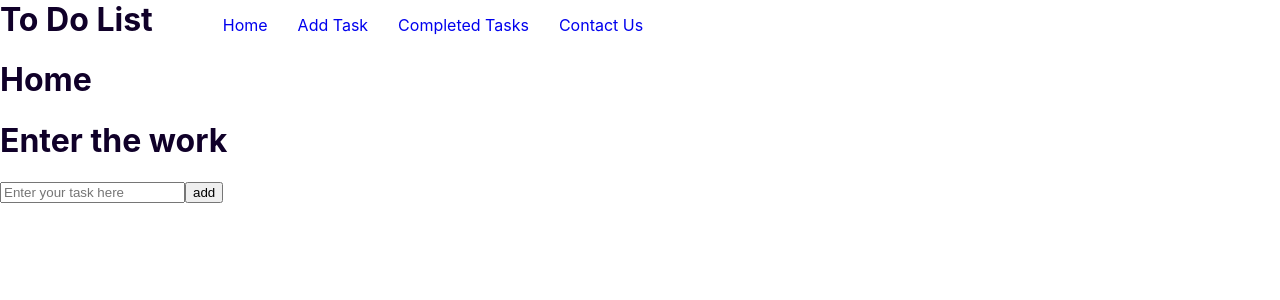
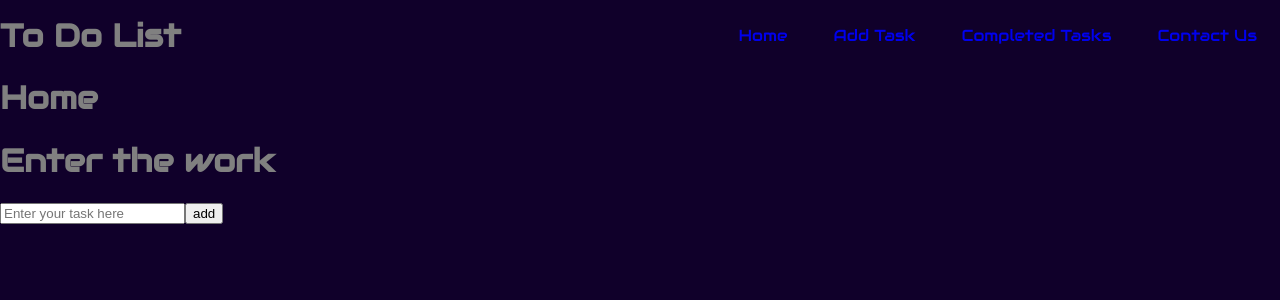
Before and after one commit to arumuga007/to-do-list-using-react, a React (Create React App) app: page / in a window 1280 px wide. Shown: the top 300 px of the page. Built offline with nearby package versions, Linux system fonts and the light colour scheme.

Commit message:
navigation bar added

```diff
--- a/public/index.html
+++ b/public/index.html
@@ -3,6 +3,7 @@
   <head>
     <meta charset="utf-8" />
     <link rel="icon" href="%PUBLIC_URL%/favicon.ico" />
+    <link rel="stylesheet" href="https://fonts.googleapis.com/css?family=Audiowide">
     <meta name="viewport" content="width=device-width, initial-scale=1" />
     <meta name="theme-color" content="#000000" />
     <meta
@@ -26,9 +27,9 @@
     -->
     <title>React App</title>
   </head>
-  <body >
+  <body>
     <noscript>You need to enable JavaScript to run this app.</noscript>
-        <div id="root" style="color: rgb(16, 00, 41);">
+        <div id="root">
     </div>
     <!--
       This HTML file is a template.
--- a/src/App.css
+++ b/src/App.css
@@ -2,49 +2,26 @@
   text-align: center;
 }
 .header {
+  margin-right: auto;
   display: inline;
+}
+.header-container {
+  margin-top: 15px;
 }
 .menu {
   list-style: none;
-  display: inline;
-
+  float: right;
+  margin-top: 10px;
 }
 .menu > li{
   display: inline;
+  padding: 3px 6px;
   text-decoration: none;
-  margin-left: 30px;
+  margin: 0px 15px;
+  border: 2px solid transparent;
+  border-radius: 5px;
+  transition: all linear 0.2s;
 }
-.App-logo {
-  height: 40vmin;
-  pointer-events: none;
+.menu > li:hover {
+  border-color: green;
 }
-
-@media (prefers-reduced-motion: no-preference) {
-  .App-logo {
-    animation: App-logo-spin infinite 20s linear;
-  }
-}
-
-.App-header {
-  background-color: #282c34;
-  min-height: 100vh;
-  display: flex;
-  flex-direction: column;
-  align-items: center;
-  justify-content: center;
-  font-size: calc(10px + 2vmin);
-  color: white;
-}
-
-.App-link {
-  color: #61dafb;
-}
-
-@keyframes App-logo-spin {
-  from {
-    transform: rotate(0deg);
-  }
-  to {
-    transform: rotate(360deg);
-  }
-}
--- a/src/App.js
+++ b/src/App.js
@@ -23,10 +23,12 @@ const addWork = () => {
   setValue("");
 }
  return(
-  <div>
+  <div  className="container">
+    <BrowserRouter>
+    <div className='header-container'>
     <h1 className='header'>To Do List</h1>
-    <BrowserRouter>
-      <Menus />
+    <Menus />
+    </div>
       <Routes>
         <Route path = "/" element = {<Home />}></Route>
         <Route path = "/add" element = {<GetTask />}></Route>
--- a/src/index.css
+++ b/src/index.css
@@ -1,10 +1,8 @@
 body {
   margin: 0;
-  font-family: -apple-system, BlinkMacSystemFont, 'Segoe UI', 'Roboto', 'Oxygen',
-    'Ubuntu', 'Cantarell', 'Fira Sans', 'Droid Sans', 'Helvetica Neue',
-    sans-serif;
-  -webkit-font-smoothing: antialiased;
-  -moz-osx-font-smoothing: grayscale;
+  font-family: Audiowide;
+  background-color: rgb(16, 0, 42);
+  color: gray;
 }
 
 code {
```
Also changed, not shown: 11 other files (tests, documents, lock files or other folders).
